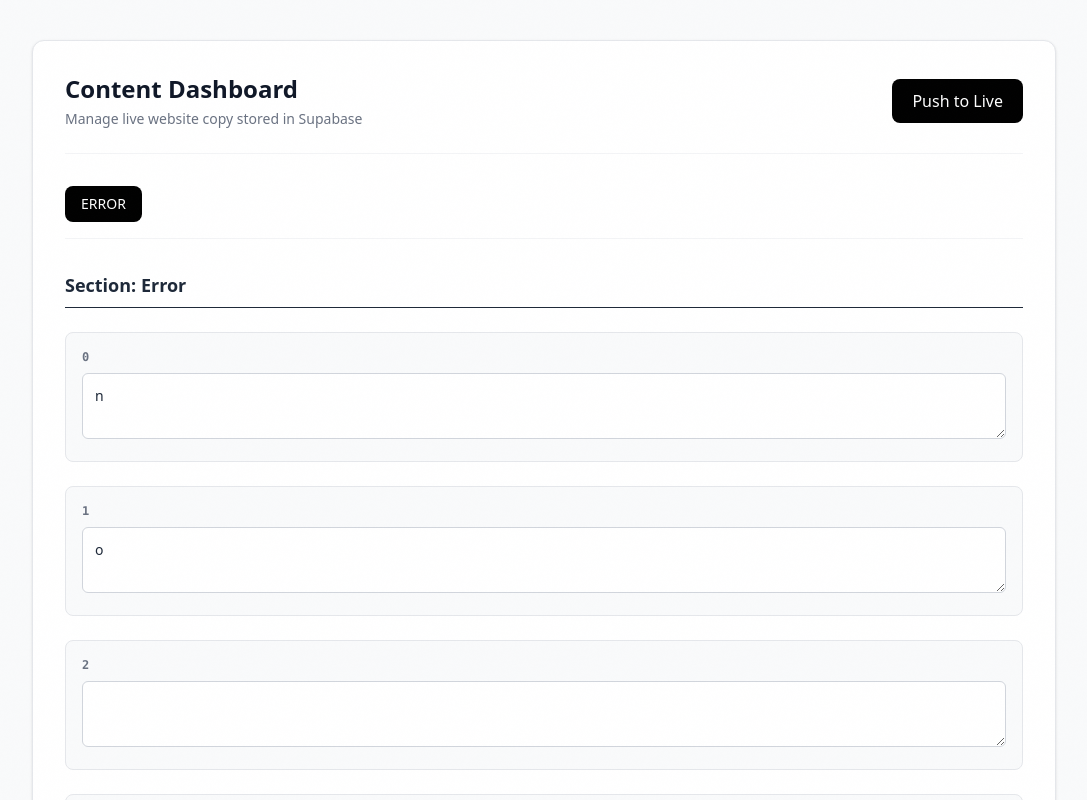
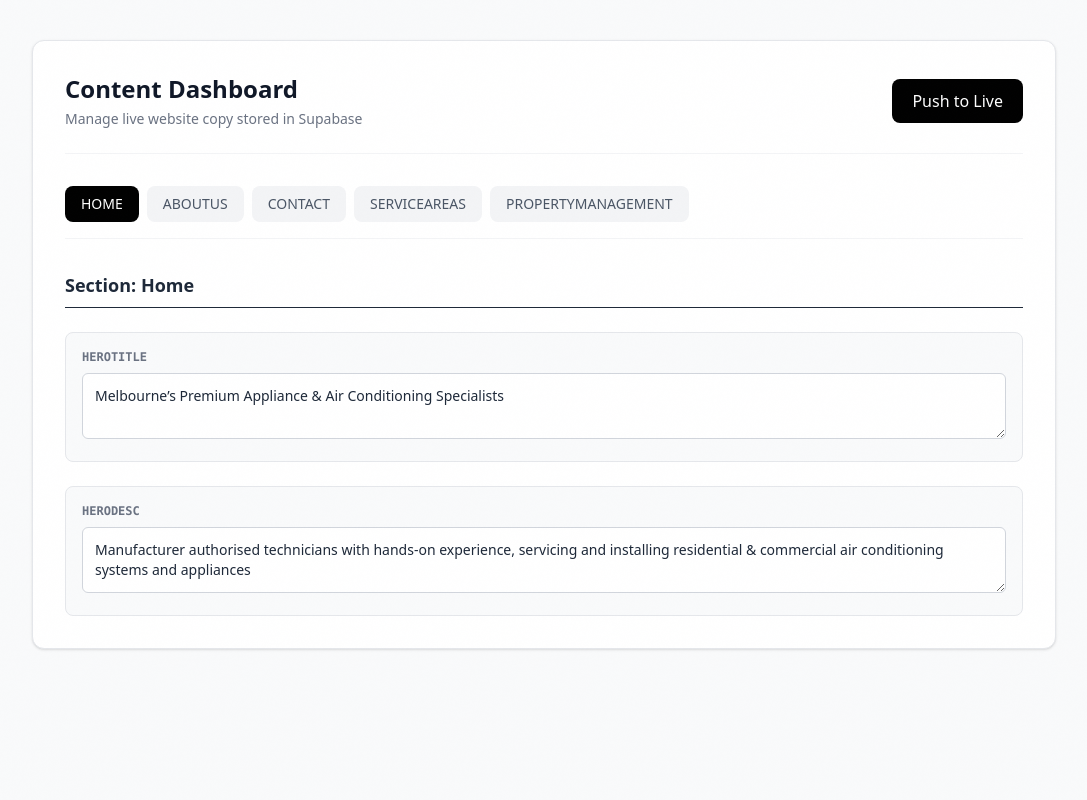
Before and after one commit to Namaha-51/cds, a Next.js app: page /dashboard in a window 1280 px wide. Shown: the top 800 px of the page, without its empty margins (96-1183 px from the left). Built offline with nearby package versions, Linux system fonts and the light colour scheme; no server answers; the database is empty.

Commit message:
Add robust fallback to dashboard to prevent string parsing errors

```diff
--- a/src/app/dashboard/page.tsx
+++ b/src/app/dashboard/page.tsx
@@ -2,10 +2,31 @@
 
 import { useState, useEffect } from "react";
 
+const FALLBACK_DATA = {
+  home: {
+    heroTitle: "Melbourne’s Premium Appliance & Air Conditioning Specialists",
+    heroDesc: "Manufacturer authorised technicians with hands-on experience, servicing and installing residential & commercial air conditioning systems and appliances",
+  },
+  aboutUs: {
+    heroTitle: "Marine Engineering Precision. Applied to Your Home.",
+    heroDesc: "Most appliance repair companies are generalists. We are specialists.",
+  },
+  contact: {
+    heroTitleMain: "Contact Our Melbourne Team",
+    phoneCardVal: "0405 545 609",
+  },
+  serviceAreas: {
+    heroTitleMain: "Appliance Repairs Across Melbourne.",
+  },
+  propertyManagement: {
+    heroTitleMain: "Melbourne's Property Maintenance & Appliance Specialists",
+  }
+};
+
 export default function Dashboard() {
-  const [content, setContent] = useState<any>(null);
+  const [content, setContent] = useState<any>(FALLBACK_DATA);
   const [loading, setLoading] = useState(true);
-  const [activeTab, setActiveTab] = useState<string>("");
+  const [activeTab, setActiveTab] = useState<string>("home");
   const [saving, setSaving] = useState(false);
   const [message, setMessage] = useState("");
 
@@ -13,15 +34,18 @@ export default function Dashboard() {
     fetch("/api/content")
       .then((res) => res.json())
       .then((data) => {
-        // Handle if data comes wrapped in a row object or direct json
-        const parsedContent = data.content || data;
-        setContent(parsedContent);
-        const keys = Object.keys(parsedContent || {});
+        let actualData = data.content || data;
+        // If data is invalid or an error string, fallback cleanly
+        if (!actualData || typeof actualData !== "object" || Array.isArray(actualData) || actualData.error) {
+          actualData = FALLBACK_DATA;
+        }
+        setContent(actualData);
+        const keys = Object.keys(actualData);
         if (keys.length > 0) setActiveTab(keys[0]);
         setLoading(false);
       })
       .catch((err) => {
-        console.error("Failed to load content:", err);
+        setContent(FALLBACK_DATA);
         setLoading(false);
       });
   }, []);
@@ -60,11 +84,7 @@ export default function Dashboard() {
     return <div className="p-10 font-mono">Loading dashboard telemetry...</div>;
   }
 
-  if (!content || typeof content !== "object") {
-    return <div className="p-10 font-mono text-red-500">Error: Invalid content format loaded from database.</div>;
-  }
-
-  const sections = Object.keys(content);
+  const sections = Object.keys(content || FALLBACK_DATA);
 
   return (
     <div className="min-h-screen bg-gray-50 p-6 md:p-10">
```
